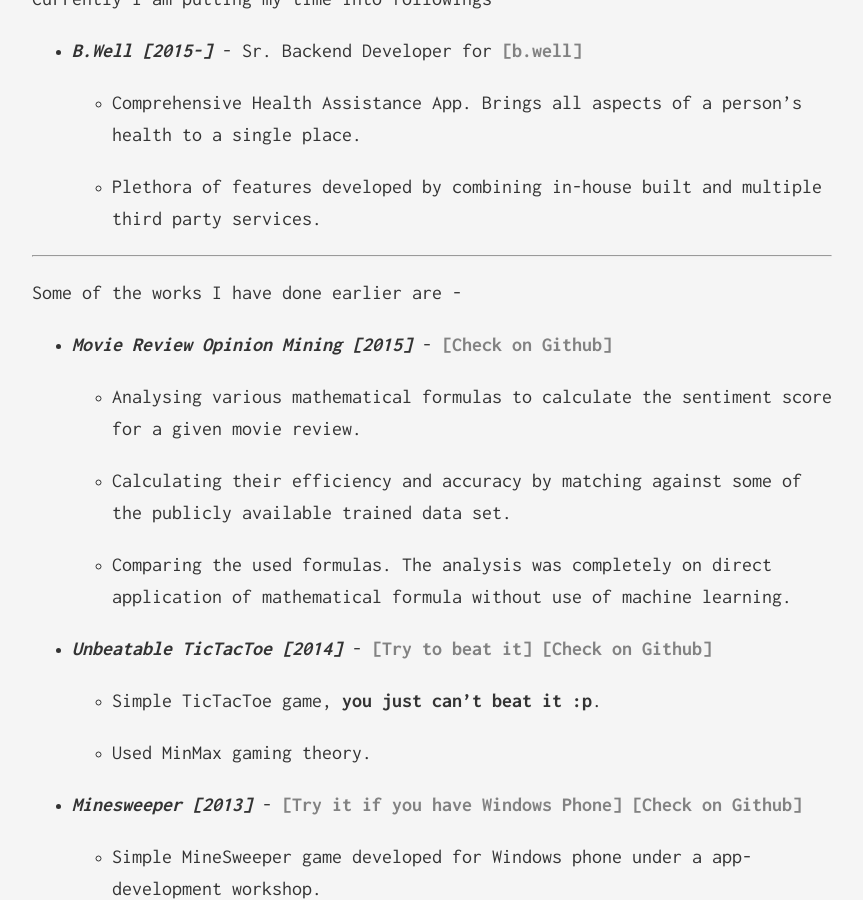
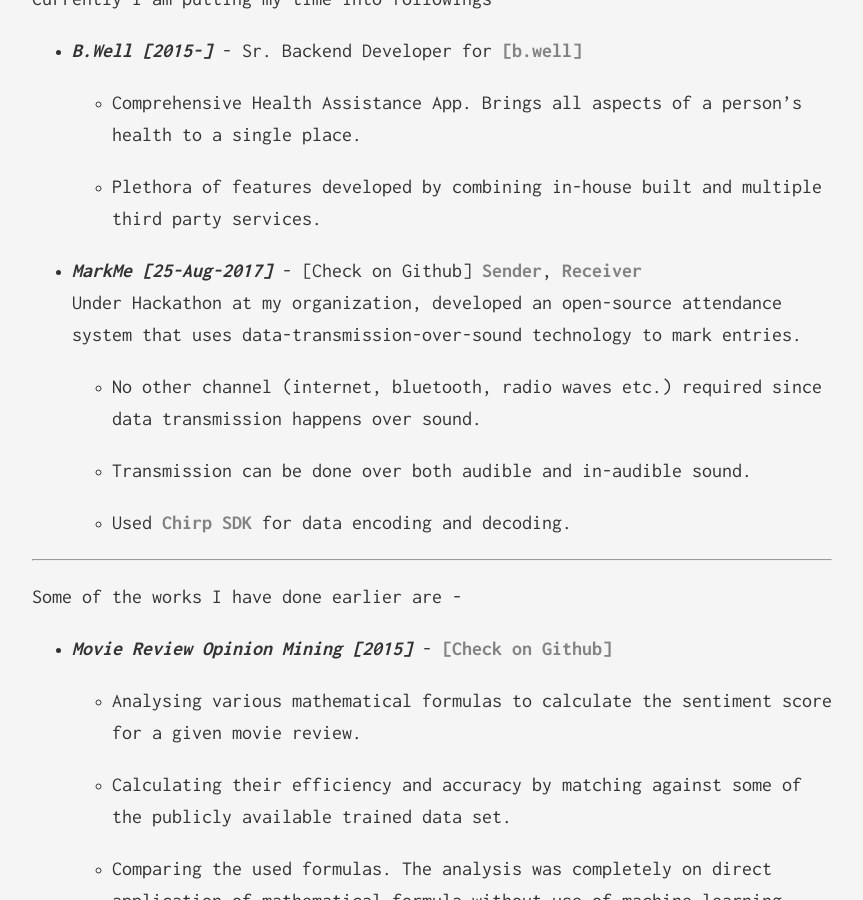
Before and after one commit to SaurabhGoyal/saurabhgoyal.github.io, a Jekyll site: the page built from projects.md, in a window 1280 px wide and 900 px high, scrolled down 560 px. Shown: the whole window, without its empty margins (208-1071 px from the left). Built offline with Jekyll 4.4.1, drawn with Linux system fonts in a browser that asks for light colours.

Commit message:
add markme

```diff
--- a/projects.md
+++ b/projects.md
@@ -13,6 +13,17 @@
     * Comprehensive Health Assistance App. Brings all aspects of a person's health to a single place.
 
     * Plethora of features developed by combining in-house built and multiple third party services.
+
+- __*MarkMe [25-Aug-2017]*__ -
+\[Check on Github\] [Sender](https://github.com/joshtechnologygroup/MarkMe-Sender), [Receiver](https://github.com/joshtechnologygroup/MarkMe-Receiver)
+\\
+Under Hackathon at my organization, developed an open-source attendance system that uses data-transmission-over-sound technology to mark entries.
+
+    * No other channel (internet, bluetooth, radio waves etc.) required since data transmission happens over sound.
+
+    * Transmission can be done over both audible and in-audible sound.
+
+    * Used [Chirp SDK](chirp.io) for data encoding and decoding.
 
 ---
 
```
